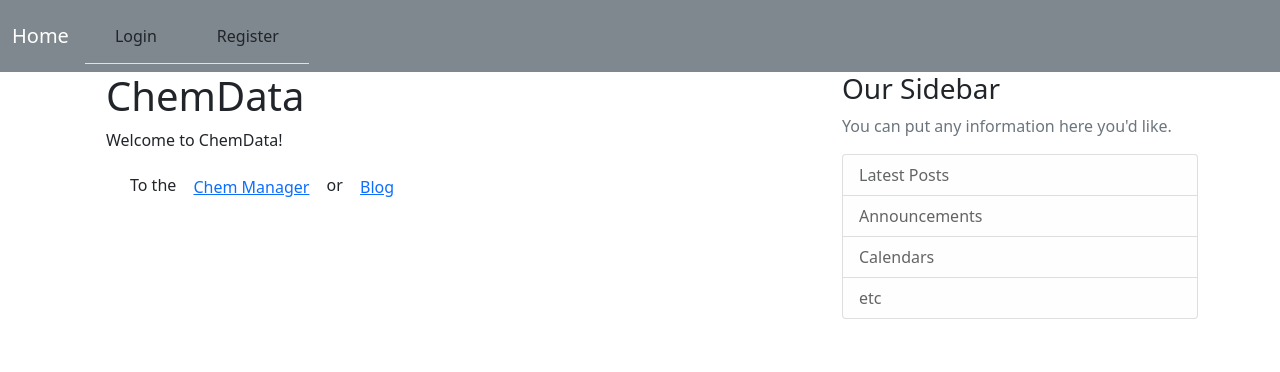
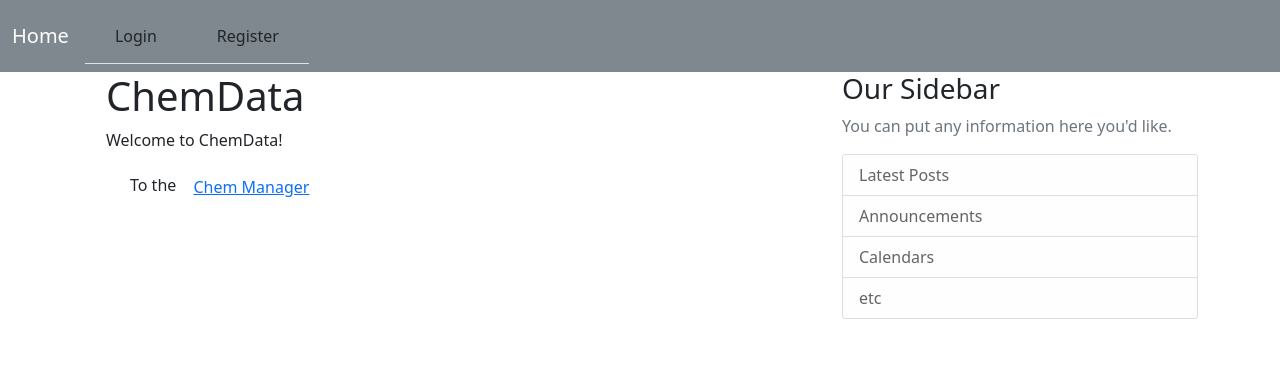
Before and after one commit to PythonFZ/ChemData, a Django app: template chemmanager/templates/chemmanager/home.html in a window 1280 px wide. Shown: the top 372 px of the page. Run offline with Django 3.2, Linux system fonts and the light colour scheme; the template is opened without the code that fills it, so the values that code supplies are empty; parts of the project's set-up code (start-up, migrations or seed data) failed here and were passed over.

Commit message:
remove blog home

```diff
--- a/chemmanager/templates/chemmanager/home.html
+++ b/chemmanager/templates/chemmanager/home.html
@@ -8,7 +8,6 @@
         </div>
         <div class="container">
             To the <a href="{% url 'chemmanager-home' %}" class="btn btn-link">Chem Manager</a>
-            or <a href="{% url 'blog-home' %}" class="btn btn-link">Blog</a>
         </div>
     </div>
 
```
